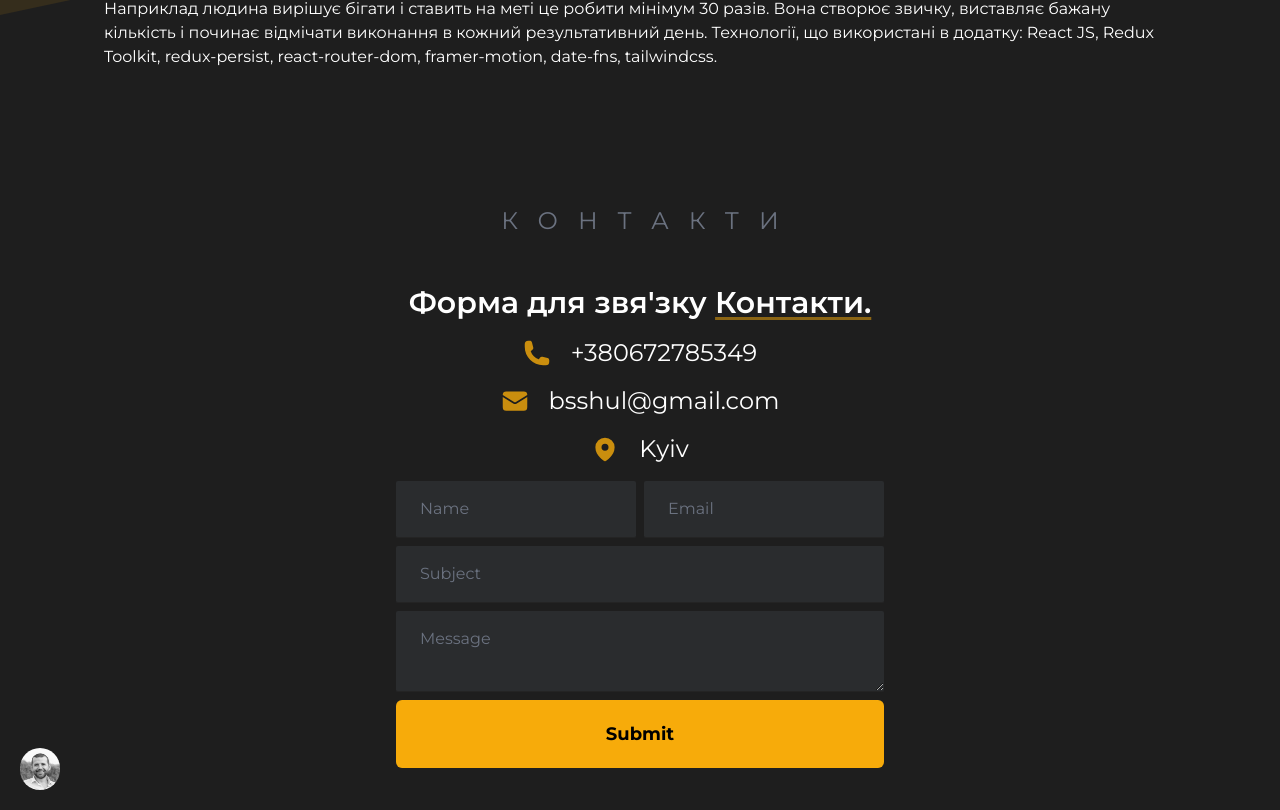
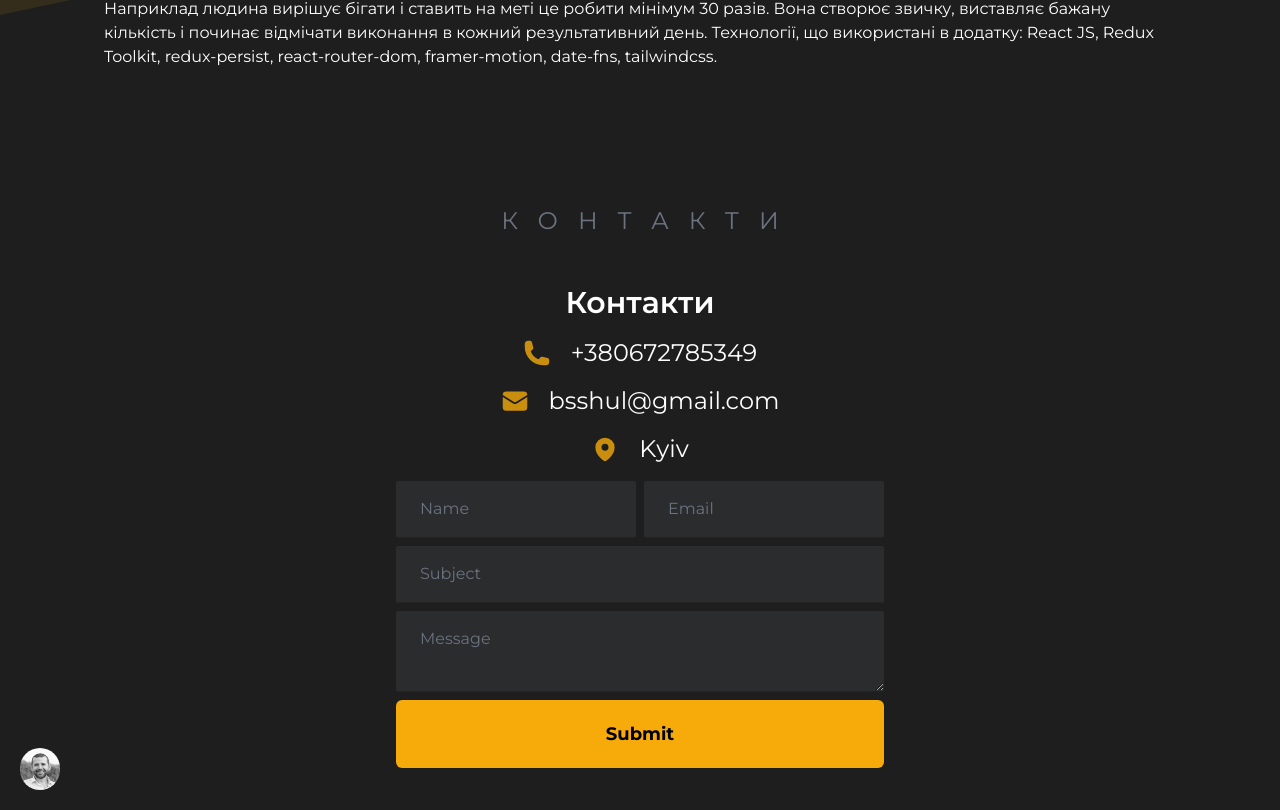
Before and after one commit to bodik87/portfolio-next13, a Next.js app: page / in a window 1280 px wide. Shown: the part 3518-4328 px from the top of the page. Built offline with nearby package versions, Linux system fonts and the light colour scheme.

Commit message:
Bug fixed

```diff
--- a/components/ContactMe.tsx
+++ b/components/ContactMe.tsx
@@ -22,10 +22,7 @@ export default function ContactMe({}: Props) {
       <div className="flex relative overflow-hidden flex-col text-left md:flex-row px-5 justify-evenly items-center mx-auto z-0">
         <div className="flex flex-col gap-4">
           <h4 className="text-2xl md:text-3xl font-semibold text-center px-5">
-            Форма для звя'зку{" "}
-            <span className="underline decoration-[#F7AB0A]/50 underline-offset-4">
-              Контакти.
-            </span>
+            Контакти
           </h4>
 
           <div className="space-y-4">
```
